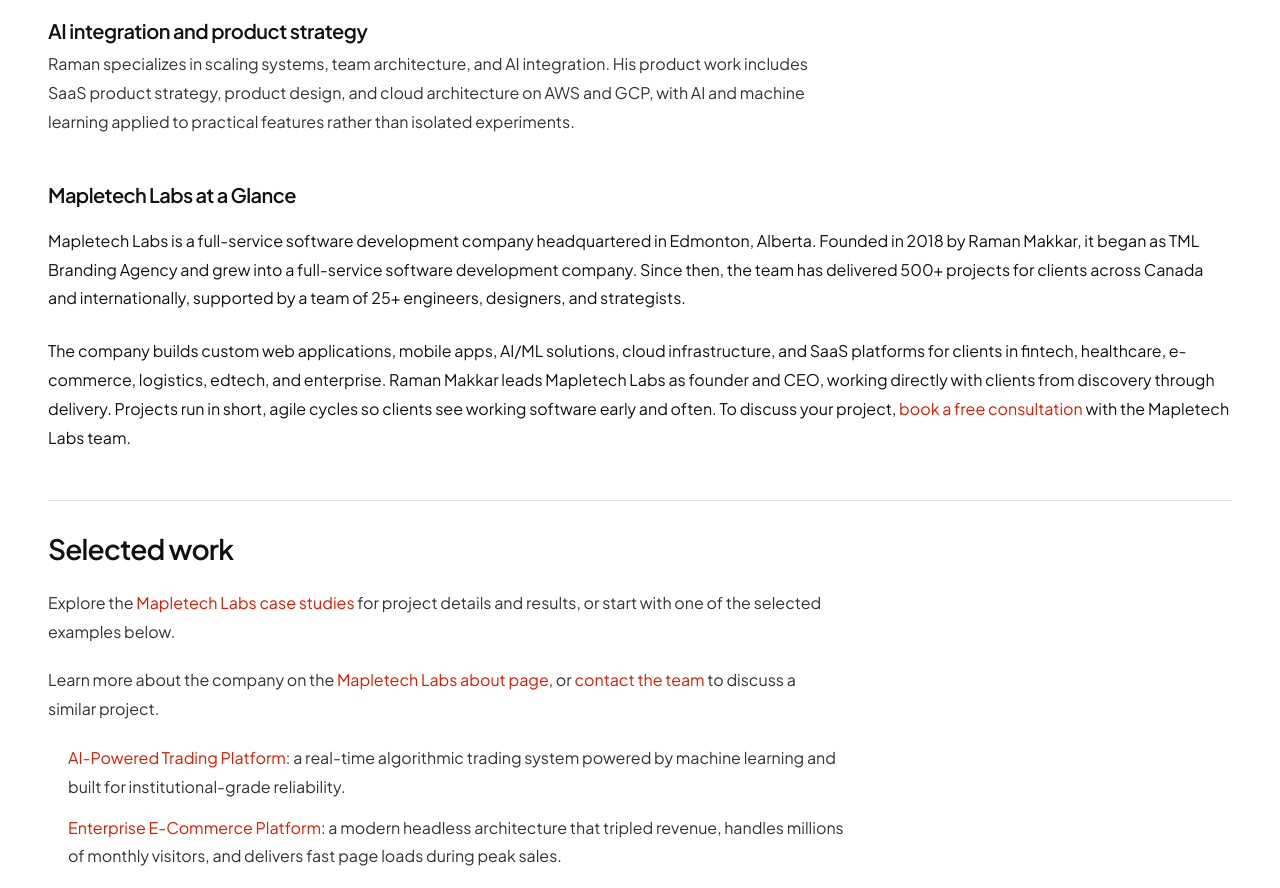
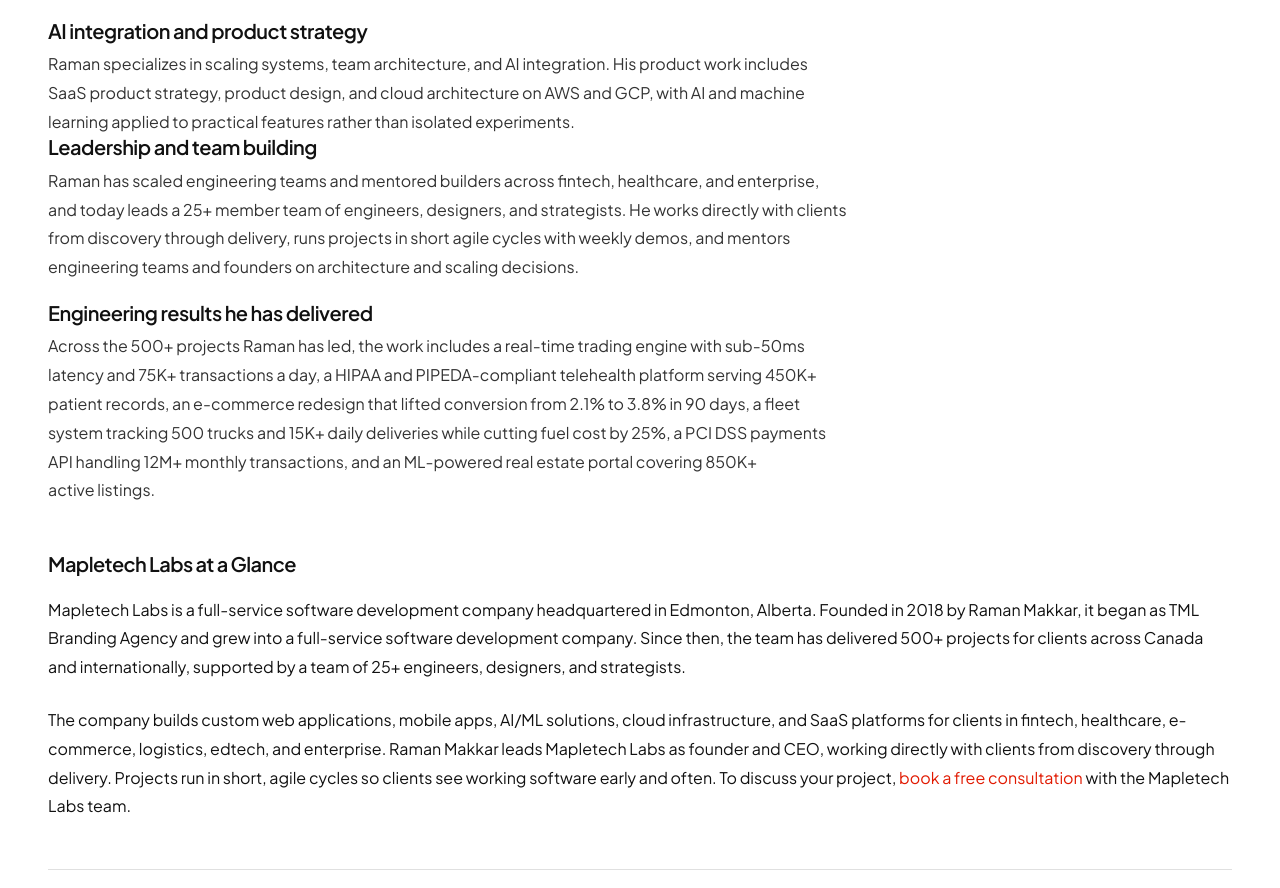
Before and after one commit to Ramanmakkar1/MapletechlabsRed, a Next.js app: page /about/raman-makkar in a window 1280 px wide. Shown: the part 4100-4988 px from the top of the page. Built offline with nearby package versions, Linux system fonts and the light colour scheme; no server answers.

Commit message:
autopilot: Expand Raman Makkar’s founder profile with useful experience details
Task #8664, written by local Qwen.

```diff
--- a/src/app/about/raman-makkar/page.tsx
+++ b/src/app/about/raman-makkar/page.tsx
@@ -347,6 +347,26 @@ export default function RamanPage() {
                 SaaS product strategy, product design, and cloud architecture on AWS and GCP, with AI and machine
                 learning applied to practical features rather than isolated experiments.
               </p>
+              <h3 style={{ fontSize: '20px', fontWeight: 600, color: 'var(--ink)', marginBottom: '8px' }}>
+                Leadership and team building
+              </h3>
+              <p style={{ fontSize: '16px', lineHeight: 1.8, color: 'var(--body)', marginBottom: '20px', maxWidth: '800px' }}>
+                Raman has scaled engineering teams and mentored builders across fintech, healthcare, and enterprise, and
+                today leads a 25+ member team of engineers, designers, and strategists. He works directly with clients
+                from discovery through delivery, runs projects in short agile cycles with weekly demos, and mentors
+                engineering teams and founders on architecture and scaling decisions.
+              </p>
+              <h3 style={{ fontSize: '20px', fontWeight: 600, color: 'var(--ink)', marginBottom: '8px' }}>
+                Engineering results he has delivered
+              </h3>
+              <p style={{ fontSize: '16px', lineHeight: 1.8, color: 'var(--body)', maxWidth: '800px' }}>
+                Across the 500+ projects Raman has led, the work includes a real-time trading engine with sub-50ms
+                latency and 75K+ transactions a day, a HIPAA and PIPEDA-compliant telehealth platform serving 450K+
+                patient records, an e-commerce redesign that lifted conversion from 2.1% to 3.8% in 90 days, a fleet
+                system tracking 500 trucks and 15K+ daily deliveries while cutting fuel cost by 25%, a PCI DSS payments
+                API handling 12M+ monthly transactions, and an ML-powered real estate portal covering 850K+ active
+                listings.
+              </p>
             </section>
 
             <div style={{ marginTop: 48 }}>
```
